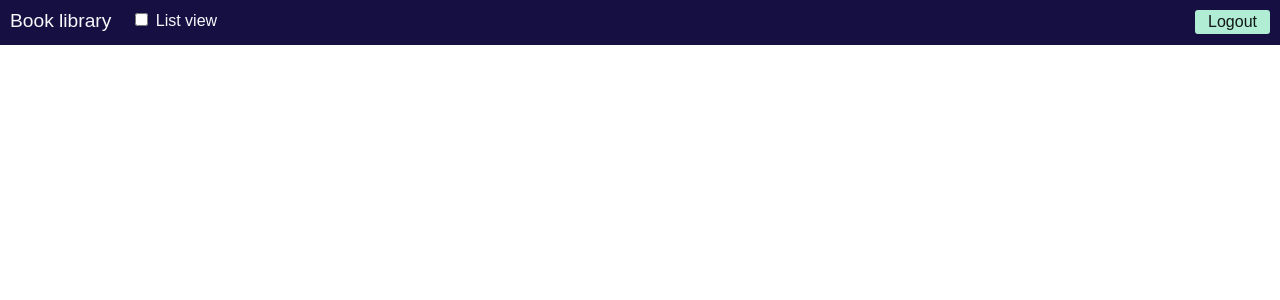
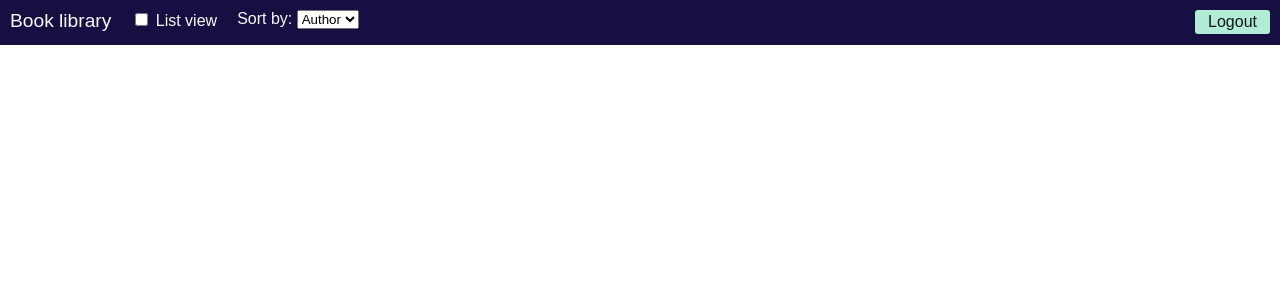
Before and after one commit to carderne/calibre-flask, a Flask app: page / in a window 1280 px wide. Shown: the top 300 px of the page. Run offline with Flask 2, Linux system fonts and the light colour scheme; the visitor is signed in with stand-in values (Sample User, id 1); data that the repository does not hold is empty; parts of the project's set-up code (start-up, migrations or seed data) failed here and were passed over.

Commit message:
Add sorting on frontend

```diff
--- a/app/books.py
+++ b/app/books.py
@@ -29,7 +29,7 @@ def get_books():
     link = {x[0]: x[1] for x in cursor.fetchall()}
 
     cursor.execute(
-        "SELECT id, title, sort, author_sort, path, has_cover, last_modified FROM books"
+        "SELECT id, title, sort, author_sort, path, has_cover, timestamp FROM books"
     )
 
     books = cursor.fetchall()
@@ -67,7 +67,7 @@ def get_books():
                     "cover": cover,
                     "coverSmall": cover_small,
                     "hasCover": has_cover,
-                    "lastModified": book[6],
+                    "added": book[6].split(" ")[0],
                     "file": book_file,
                 }
             )
--- a/app/static/main.js
+++ b/app/static/main.js
@@ -1,52 +1,90 @@
+/* global books */
+
 const get = document.getElementById.bind(document);
 const queryAll = document.querySelectorAll.bind(document);
-const create = function(element, parent, properties=[], text="", classes=[]) {
+const create = function (
+  element,
+  parent,
+  properties = [],
+  text = "",
+  classes = []
+) {
   let el = document.createElement(element);
   el.textContent = text;
   parent.appendChild(el);
-  classes.forEach((c) => { el.classList.add(c) });
+  classes.forEach((c) => {
+    el.classList.add(c);
+  });
   for (let prop in properties) {
     el[prop] = properties[prop];
   }
   return el;
-}
+};
+
+let divBooks = get("books");
+let elView = get("view");
+let elSort = get("sort");
 
 function loadBooks() {
-  let divBooks = get("books");
-  books.forEach((book) => {
+  books.forEach((b) => {
     let single = create("div", divBooks, [], "", ["single"]);
 
     let cover = create("div", single);
-    let src = book.hasCover ? book.coverSmall : "static/cover.jpg";
-    let img = create("img", cover, {"src": src, "alt": "cover", "loading": "lazy"});
+    let src = b.hasCover ? b.coverSmall : "static/cover.jpg";
+    create("img", cover, { src: src, alt: "cover", loading: "lazy" });
 
     let details = create("div", single);
-    let title = create("div", details, [], book.title, ["title"]);
-    let author = create("div", details, [], book.author, ["author"]);
+    create("div", details, [], b.title, ["title"]);
+    create("div", details, [], b.author, ["author"]);
+    create("div", details, [], b.sort, ["hidden"]);
+    create("div", details, [], b.authorSort, ["hidden"]);
+    create("div", details, [], b.added, ["hidden"]);
 
     let dl = create("div", details);
-    let a = create("a", dl, {"href": book.file}, "download");
+    create("a", dl, { href: b.file }, "download");
 
-    let desc = create("div", details, [], book.description, ["description"]);
+    create("div", details, [], b.description, ["description"]);
   });
 }
 
-get("list-view").onchange = updateView;
+elView.onchange = updateView;
 function updateView() {
-  if (get("list-view").checked) {
+  if (elView.checked) {
     get("books").classList.add("list");
     queryAll(".single").forEach((single) => {
-      single.classList.add("wide")
+      single.classList.add("wide");
     });
   } else {
     get("books").classList.remove("list");
     queryAll(".single").forEach((single) => {
-      single.classList.remove("wide")
+      single.classList.remove("wide");
     });
   }
 }
 
-document.addEventListener("DOMContentLoaded", function(){
+elSort.oninput = updateSort;
+function updateSort() {
+  let by = elSort.value;
+  let indices = {
+    author: 3,
+    title: 2,
+    added: 4,
+  };
+  let index = indices[by];
+  let order = by == "added" ? -1 : 1;
+  console.log(index);
+  [...divBooks.children]
+    .sort((a, b) =>
+      a.children[1].children[index].innerText >
+      b.children[1].children[index].innerText
+        ? order
+        : -order
+    )
+    .forEach((node) => divBooks.appendChild(node));
+}
+
+document.addEventListener("DOMContentLoaded", function () {
   loadBooks();
   updateView();
+  updateSort();
 });
--- a/app/static/style.css
+++ b/app/static/style.css
@@ -93,3 +93,7 @@ body {
 img {
     width: 100px;
 }
+
+.hidden {
+    display: none;
+}
--- a/app/templates/index.html
+++ b/app/templates/index.html
@@ -10,8 +10,16 @@
         <div class="header">
             <div class="page-title">Book library</div>
             <div>
-                <input type="checkbox" id="list-view" />
-                <label for="list-view">List view</label>
+                <input type="checkbox" id="view" />
+                <label for="view">List view</label>
+            </div>
+            <div>
+                Sort by:
+                <select name="sort" id="sort">
+                    <option value="author" selected>Author</option>
+                    <option value="title">Title</option>
+                    <option value="added">Added</option>
+                </select>
             </div>
             <div class="logout">
                 <a href="/logout">Logout</a>
```
Also changed, not shown: 1 other file.
